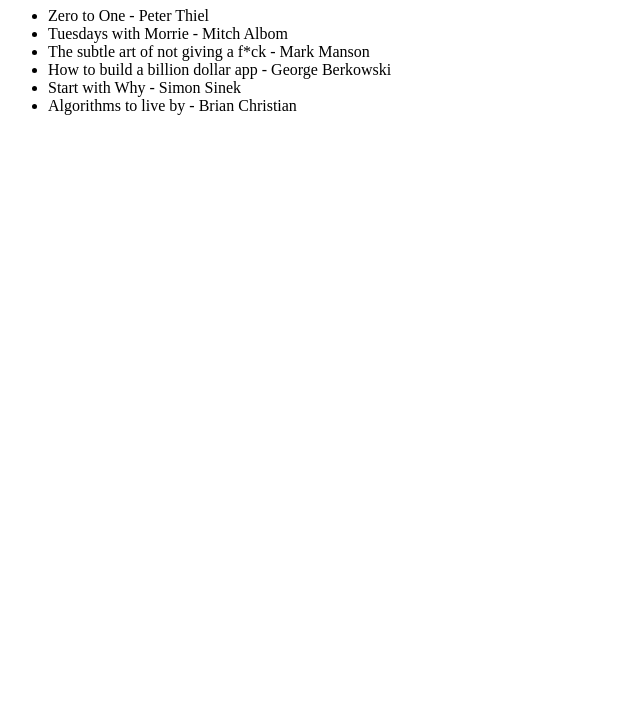
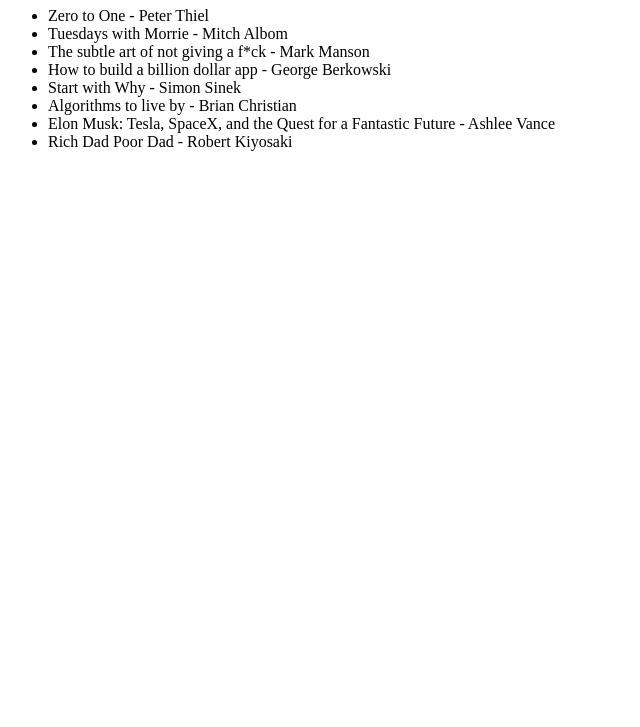
Before and after one commit to aayushchhabra1999/Portfolio, a plain HTML site: page books.html in a window 1280 px wide. Shown: the part 73-800 px from the top of the page, without its empty margins (0-640 px from the left). Drawn offline with Linux system fonts and the light colour scheme.

Commit message:
dataset upload

```diff
--- a/books.html
+++ b/books.html
@@ -14,6 +14,8 @@
         <li>How to build a billion dollar app - George Berkowski</li>
         <li>Start with Why - Simon Sinek</li>
         <li>Algorithms to live by - Brian Christian</li>
+        <li>Elon Musk: Tesla, SpaceX, and the Quest for a Fantastic Future - Ashlee Vance</li>
+        <li>Rich Dad Poor Dad - Robert Kiyosaki</li>
     </ul>
 </body>
 </html>
```
Also changed, not shown: 1 other file.
